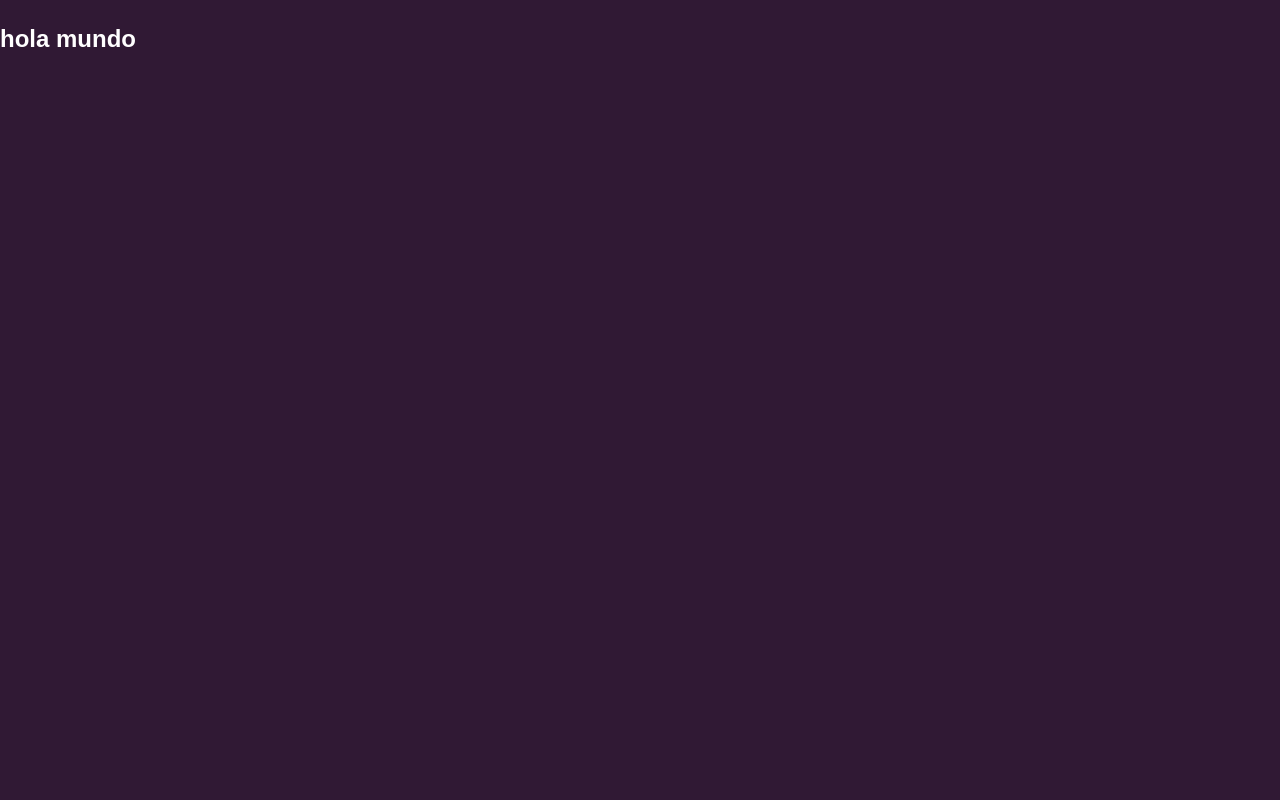
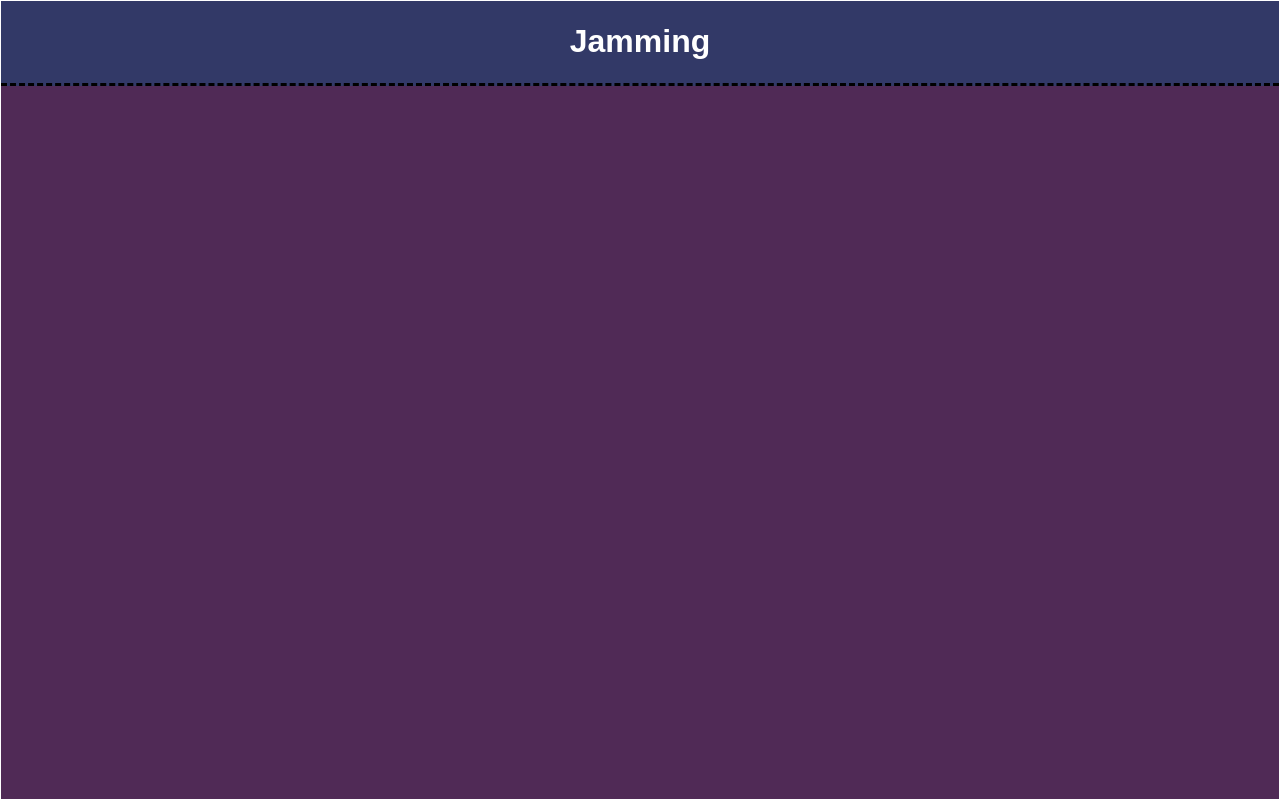
Before and after one commit to memelopez/Jamming, a React (Create React App) app: page / in a window 1280 px wide. Built offline with nearby package versions, Linux system fonts and the light colour scheme.

Commit message:
Add header

```diff
--- a/src/App.css
+++ b/src/App.css
@@ -8,6 +8,10 @@ body {
   margin: 0;
   font-family: Arial, sans-serif;
   line-height: 1.6;
+}
+
+h1, h2, h3 {
+  margin: 0;
 }
 
 /* app */
@@ -21,7 +25,20 @@ body {
 
   width: 100%;
   height: 100%;
-  background: #301934;
+  background: #502a56;
+
+  border: 1px solid white;
 
   color: white;
 }
+
+/* header */
+.header {
+  background-color: #323967;
+  border-bottom: 3px dashed #000;
+  height: 85px;
+  width: 100%;
+  display: flex;
+  justify-content: center;
+  align-items: center;
+}
--- a/src/App.js
+++ b/src/App.js
@@ -3,8 +3,8 @@ import './App.css';
 function App() {
   return (
     <div className="App">
-      <div className="hola">
-        <h2>hola mundo</h2>
+      <div className="header">
+        <h1>Jamming</h1>
       </div>
     </div>
   );
```
